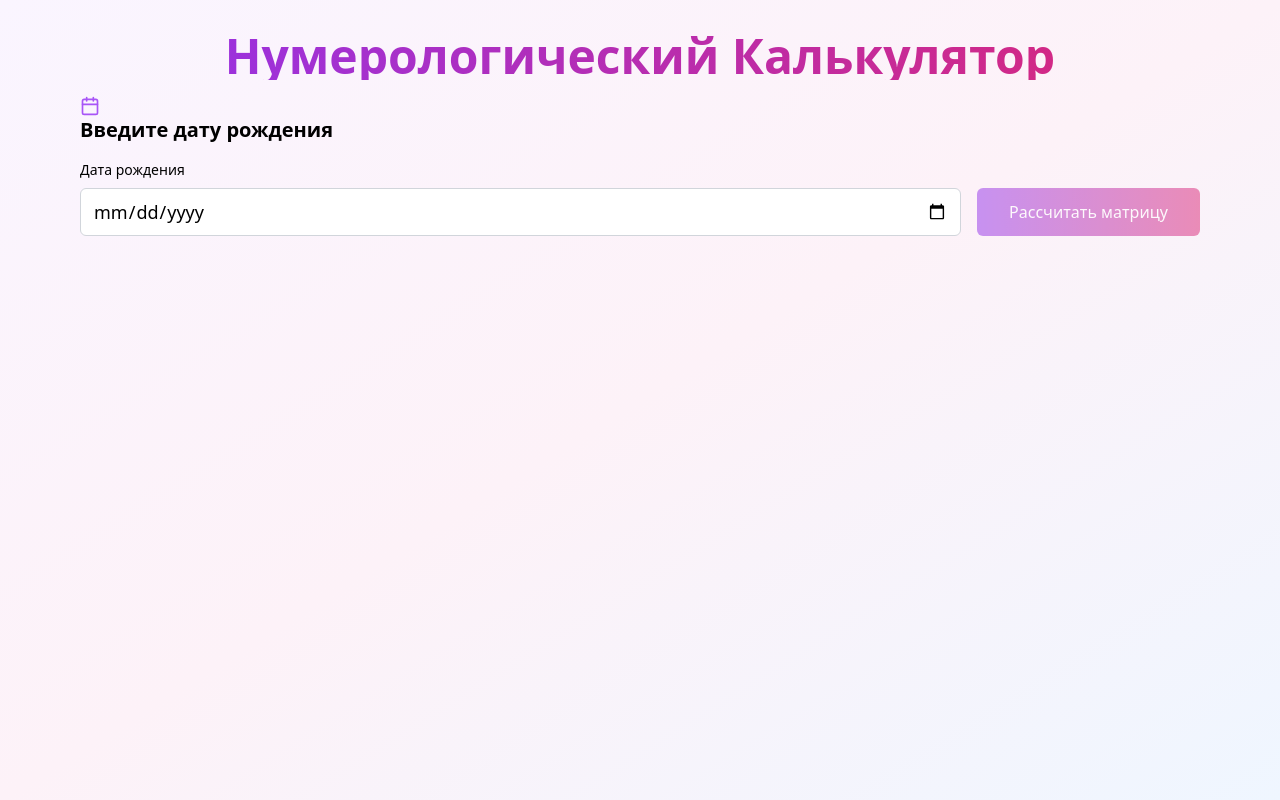
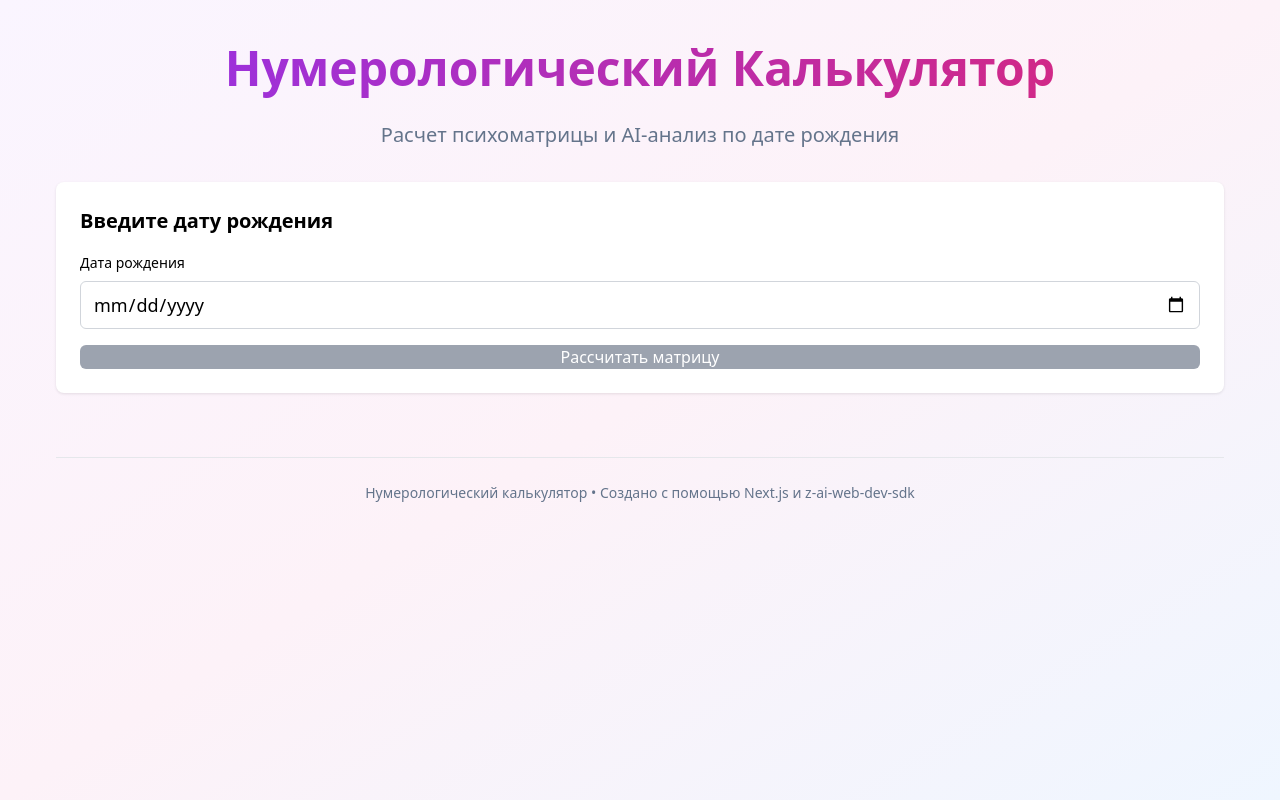
Before and after one commit to zareka14-ui/matrix, a Next.js app: page / in a window 1280 px wide. Built offline with nearby package versions, Linux system fonts and the light colour scheme.

Commit message:
fix: fix TypeScript errors in page.tsx

```diff
--- a/src/app/page.tsx
+++ b/src/app/page.tsx
@@ -1,74 +1,156 @@
 'use client';
 
 import { useState } from 'react';
-import { Card, CardContent, CardHeader, CardTitle } from '@/components/ui/card';
-import { Button } from '@/components/ui/button';
-import { MatrixDisplay } from '@/components/numerology/matrix-display';
-import { InterpretationsDisplay } from '@/components/numerology/interpretations-display';
-import { Loader2, Calendar } from 'lucide-react';
 
 export default function NumerologyPage() {
   const [birthDate, setBirthDate] = useState('');
   const [loading, setLoading] = useState(false);
   const [result, setResult] = useState<any>(null);
+  const [error, setError] = useState('');
+
+  const handleCalculate = async () => {
+    if (!birthDate) {
+      setError('Пожалуйста, введите дату рождения');
+      return;
+    }
+
+    setLoading(true);
+    setError('');
+    try {
+      const response = await fetch('/api/numerology/calculate', {
+        method: 'POST',
+        headers: { 'Content-Type': 'application/json' },
+        body: JSON.stringify({ birthDate })
+      });
+
+      if (!response.ok) {
+        throw new Error('Failed to calculate');
+      }
+
+      const data = await response.json();
+      setResult(data);
+    } catch (err) {
+      setError('Ошибка при расчете матрицы');
+      console.error(err);
+    } finally {
+      setLoading(false);
+    }
+  };
 
   return (
-    <div className="min-h-screen bg-gradient-to-br from-purple-50 via-pink-50 to-blue-50">
-      <div className="container mx-auto px-4 py-8 max-w-6xl">
-        <h1 className="text-5xl font-bold mb-4 text-center bg-gradient-to-r from-purple-600 to-pink-600 bg-clip-text text-transparent">
+    <div style={{ minHeight: '100vh', background: 'linear-gradient(to bottom right, #faf5ff, #fdf2f8, #eff6ff)' }}>
+      <div style={{ maxWidth: '1200px', margin: '0 auto', padding: '32px 16px' }}>
+        <h1 style={{ fontSize: '48px', fontWeight: 'bold', marginBottom: '16px', textAlign: 'center', background: 'linear-gradient(to right, #9333ea, #db2777)', WebkitBackgroundClip: 'text', WebkitTextFillColor: 'transparent', color: '#9333ea' }}>
           Нумерологический Калькулятор
         </h1>
+        <p style={{ fontSize: '20px', color: '#64748b', textAlign: 'center', marginBottom: '32px' }}>
+          Расчет психоматрицы и AI-анализ по дате рождения
+        </p>
 
-        <Card className="mb-8">
-          <CardHeader>
-            <CardTitle className="flex items-center gap-2">
-              <Calendar className="w-5 h-5 text-purple-500" />
+        <div style={{ background: '#ffffff', borderRadius: '8px', padding: '24px', marginBottom: '32px', boxShadow: '0 1px 3px rgba(0,0,0,0.1)' }}>
+          <h2 style={{ fontSize: '20px', fontWeight: 'bold', marginBottom: '16px' }}>
             Введите дату рождения
-            </CardTitle>
-          </CardHeader>
-          <CardContent>
-            <div className="flex flex-col sm:flex-row gap-4 items-end">
-              <div className="flex-1 w-full">
-                <label className="mb-2 block text-sm font-medium">Дата рождения</label>
+          </h2>
+          <div style={{ display: 'flex', flexDirection: 'column', gap: '16px' }}>
+            <div>
+              <label style={{ display: 'block', fontSize: '14px', fontWeight: '500', marginBottom: '8px' }}>
+                Дата рождения
+              </label>
               <input
                 type="date"
                 value={birthDate}
-                  onChange={e => setBirthDate(e.target.value)}
-                  className="text-lg h-12 w-full border border-gray-300 rounded-md px-3"
+                onChange={(e) => setBirthDate((e.target as HTMLInputElement).value)}
+                style={{ fontSize: '18px', height: '48px', width: '100%', padding: '0 12px', border: '1px solid #d1d5db', borderRadius: '6px' }}
               />
             </div>
-              <Button
-                onClick={() => {
-                  setLoading(true);
-                  setTimeout(() => {
-                    setResult({ additionalNumbers: [1, 2, 19, 3, 4] });
-                    setLoading(false);
-                  }, 1000);
+            <button
+              onClick={handleCalculate}
+              disabled={loading || !birthDate}
+              style={{
+                padding: '0 32px',
+                fontSize: '16px',
+                fontWeight: '500',
+                color: '#ffffff',
+                background: loading || !birthDate ? '#9ca3af' : 'linear-gradient(to right, #9333ea, #db2777)',
+                border: 'none',
+                borderRadius: '6px',
+                cursor: loading || !birthDate ? 'not-allowed' : 'pointer'
               }}
-                disabled={loading || !birthDate}
-                className="h-12 px-8 bg-gradient-to-r from-purple-600 to-pink-600"
             >
               {loading ? 'Расчет...' : 'Рассчитать матрицу'}
-              </Button>
+            </button>
           </div>
-          </CardContent>
-        </Card>
+          {error && (
+            <div style={{ color: '#dc2626', padding: '12px', backgroundColor: '#fee2e2', borderRadius: '6px', marginTop: '16px' }}>
+              {error}
+            </div>
+          )}
+        </div>
 
         {result && (
-          <>
-            <MatrixDisplay matrix={[
-              { digit: 1, count: 2, position: { row: 0, col: 0 }, valueKey: '11' },
-              { digit: 2, count: 3, position: { row: 1, col: 0 }, valueKey: '222' },
-              { digit: 3, count: 1, position: { row: 2, col: 0 }, valueKey: '3' },
-              { digit: 4, count: 1, position: { row: 0, col: 1 }, valueKey: '4' },
-              { digit: 5, count: 2, position: { row: 1, col: 1 }, valueKey: '55' },
-              { digit: 6, count: 0, position: { row: 2, col: 1 }, valueKey: '60' },
-              { digit: 7, count: 4, position: { row: 0, col: 2 }, valueKey: '7777' },
-              { digit: 8, count: 1, position: { row: 1, col: 2 }, valueKey: '8' },
-              { digit: 9, count: 1, position: { row: 2, col: 2 }, valueKey: '9' }
-            ]} />
-          </>
+          <div style={{ display: 'flex', flexDirection: 'column', gap: '32px' }}>
+            <h2 style={{ fontSize: '24px', fontWeight: 'bold' }}>
+              Дополнительные числа
+            </h2>
+            <div style={{ display: 'flex', gap: '12px', flexWrap: 'wrap' }}>
+              {result.additionalNumbers.map((num: number, index: number) => (
+                <div key={index} style={{ background: 'linear-gradient(to bottom right, #faf5ff, #fdf2f8)', padding: '12px 24px', borderRadius: '8px' }}>
+                  <span style={{ fontSize: '24px', fontWeight: 'bold', color: '#9333ea' }}>
+                    {num}
+                  </span>
+                </div>
+              ))}
+            </div>
+
+            <h2 style={{ fontSize: '24px', fontWeight: 'bold' }}>
+              Матрица 3x3
+            </h2>
+            <div style={{ display: 'grid', gridTemplateColumns: 'repeat(3, 1fr)', gap: '12px', background: 'linear-gradient(to bottom right, #faf5ff, #fdf2f8)', padding: '24px', borderRadius: '12px' }}>
+              {result.matrix.map((cell: any) => (
+                <div key={cell.digit} style={{ background: '#ffffff', padding: '16px', borderRadius: '8px', boxShadow: '0 1px 2px rgba(0,0,0,0.05)' }}>
+                  <div style={{ textAlign: 'center' }}>
+                    <div style={{ fontSize: '36px', fontWeight: 'bold', color: '#9333ea', marginBottom: '4px' }}>
+                      {cell.count > 0 ? cell.digit : '—'}
+                    </div>
+                    <div style={{ fontSize: '12px', color: '#64748b' }}>
+                      {cell.count > 0 ? Array(cell.count).fill(cell.digit).join(' ') : '—'}
+                    </div>
+                  </div>
+                </div>
+              ))}
+            </div>
+
+            <h2 style={{ fontSize: '24px', fontWeight: 'bold' }}>
+              Задачи Души и Рода
+            </h2>
+            <div style={{ display: 'grid', gridTemplateColumns: 'repeat(auto-fit, minmax(300px, 1fr))', gap: '16px' }}>
+              {result.soulTask && (
+                <div style={{ background: '#faf5ff', padding: '16px', borderRadius: '8px', border: '2px solid #e9d5ff' }}>
+                  <h3 style={{ fontSize: '18px', fontWeight: 'bold', marginBottom: '8px' }}>
+                    Личная задача Души
+                  </h3>
+                  <p style={{ fontSize: '14px', marginBottom: '4px' }}>
+                    Число: {result.soulTask}
+                  </p>
+                </div>
               )}
+              {result.familyTask && (
+                <div style={{ background: '#fdf2f8', padding: '16px', borderRadius: '8px', border: '2px solid #fbcfe8' }}>
+                  <h3 style={{ fontSize: '18px', fontWeight: 'bold', marginBottom: '8px' }}>
+                    Родовая задача
+                  </h3>
+                  <p style={{ fontSize: '14px', marginBottom: '4px' }}>
+                    Число: {result.familyTask}
+                  </p>
+                </div>
+              )}
+            </div>
+          </div>
+        )}
+
+        <footer style={{ marginTop: '64px', textAlign: 'center', padding: '24px', borderTop: '1px solid #e5e7eb', color: '#64748b', fontSize: '14px' }}>
+          Нумерологический калькулятор • Создано с помощью Next.js и z-ai-web-dev-sdk
+        </footer>
       </div>
     </div>
   );
```
Lines whose indentation alone changed are shown as unchanged.
